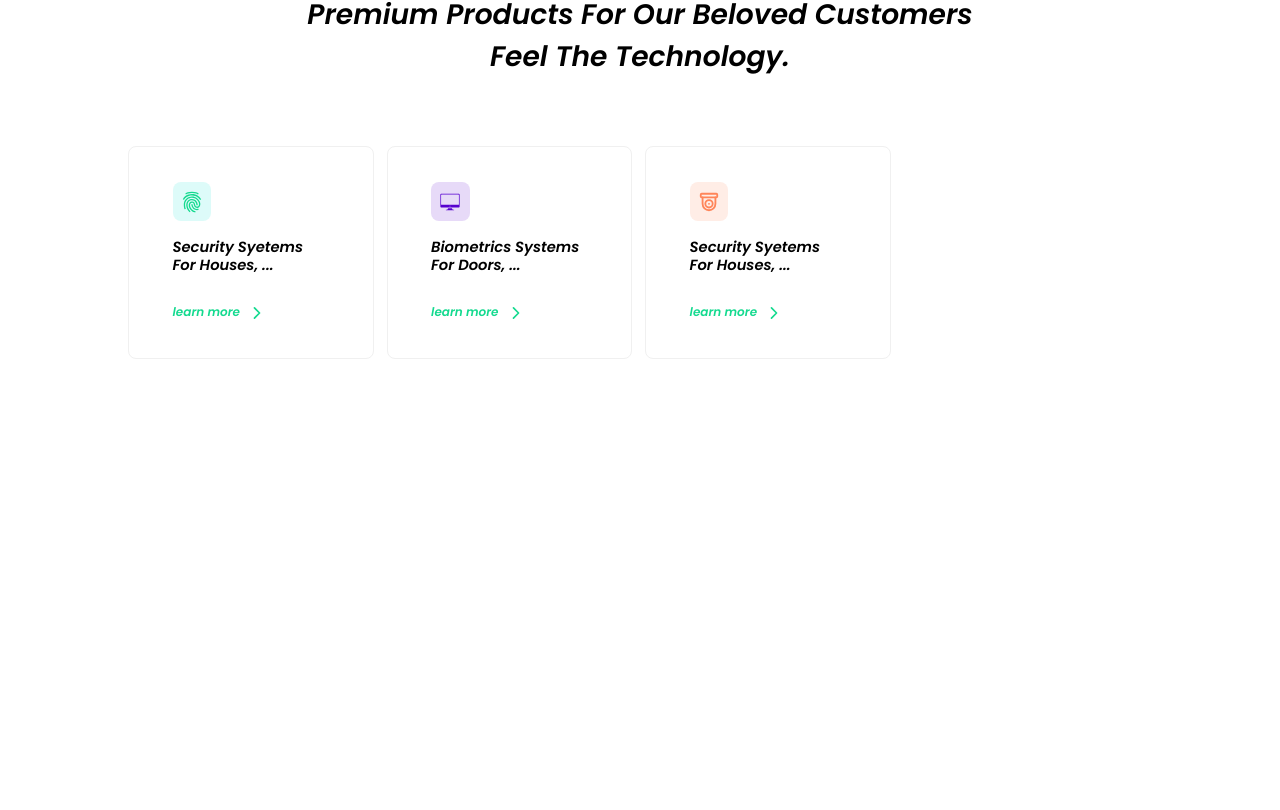
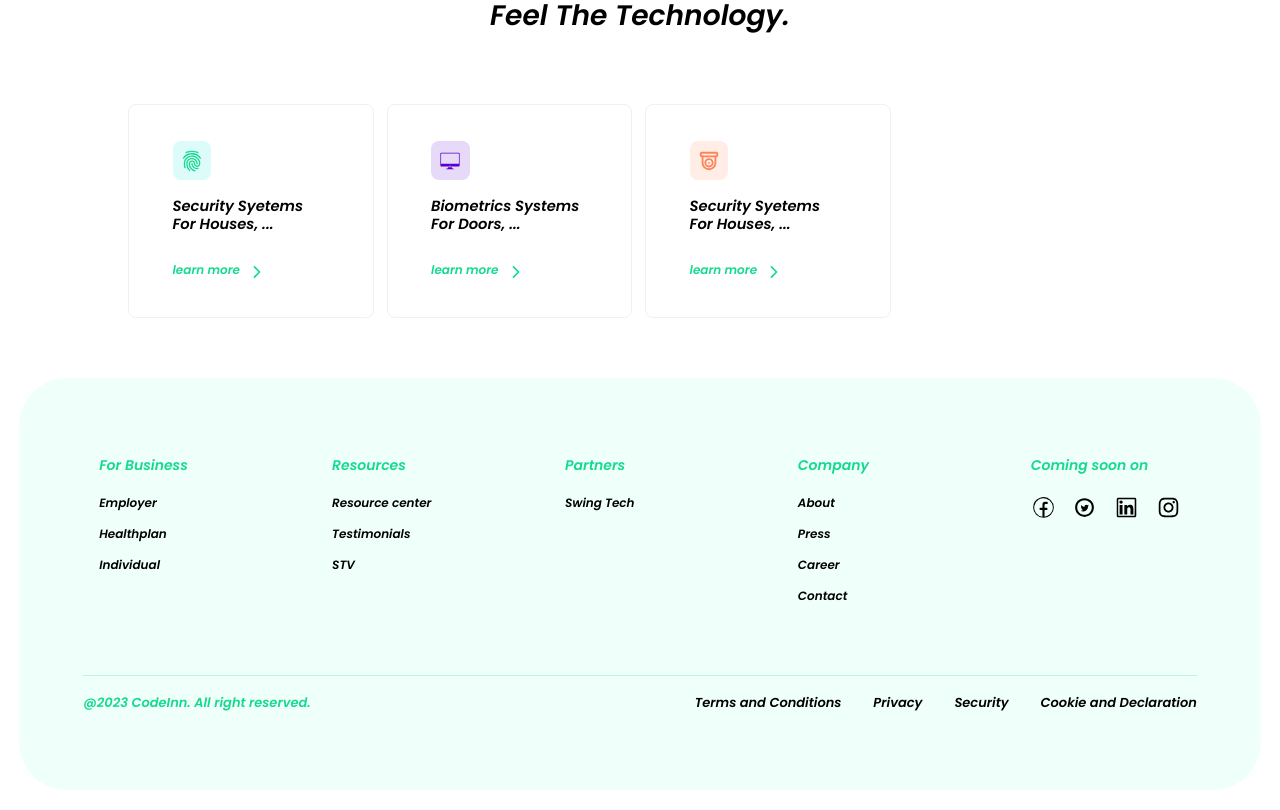
Before and after one commit to aseeljaferz/softlines, a React (Create React App) app in the folder client/landingpage/: page / in a window 1280 px wide. Shown: the part 775-1585 px from the top of the page. Before the commit the page ends 1194 px from the top, so only its background shows below. Built offline with nearby package versions, Linux system fonts and the light colour scheme.

Commit message:
first footer commit

```diff
--- a/client/landingpage/src/App.jsx
+++ b/client/landingpage/src/App.jsx
@@ -5,6 +5,10 @@ import {IoMailOutline, IoChevronForwardCircle, IoStar}
 import {BsChatRightTextFill} from 'react-icons/bs';
 import {IconContext} from 'react-icons';
 import {HiMenuAlt1} from 'react-icons/hi';
+import {CiFacebook} from 'react-icons/ci';
+import {TiSocialTwitterCircular} from 'react-icons/ti';
+import {AiOutlineLinkedin} from 'react-icons/ai';
+import {AiOutlineInstagram} from 'react-icons/ai';
 import Card from './component/Card'
 import desktop from './images/desktop.png'
 
@@ -183,6 +187,7 @@ function App() {
               <motion.span variants={letter}>t</motion.span>
               <motion.span variants={letter}>e</motion.span>
             </motion.span>
+            <div className='secondLine'>
             <motion.span variants={lastName} initial="initial" animate='animate' className='first'>
               <motion.span variants={letter}>T</motion.span>
               <motion.span variants={letter}>e</motion.span>
@@ -199,8 +204,9 @@ function App() {
               <motion.span variants={letter}>s</motion.span>
               <motion.span variants={letter}>.</motion.span>
             </motion.span>
+            </div>
           </motion.h2>
-          <motion.p variants={fadeInUp}>ALerting today for Better Tomorrow <br />Here, Security Never Sleeps</motion.p>
+          <motion.p variants={fadeInUp} className="quote">ALerting today for Better Tomorrow <br />Here, Security Never Sleeps</motion.p>
           <motion.div className='btn_group' variants={stagger}>
             <motion.div className='btn btn_primary' variants={btnGroup} whileHover={{scale:1.05}} whileTap={{scale:0.95}}>Live Chat
               <IconContext.Provider value={{color:"#14da8f", size:"18px"}}>
@@ -227,15 +233,89 @@ function App() {
         </div>
 
         <motion.div className='right_content_wrapper'>
-          <motion.img src={desktop} style={{height:450}} alt="desktop" initial={{x:200, opacity:0}} animate={{x:0, opacity:1}} transition={{duration:.5, delay:0.8}}/>
+          <motion.img src={desktop} /*style={{height:450}}*/className="imgStyle" alt="desktop" initial={{x:200, opacity:0}} animate={{x:0, opacity:1}} transition={{duration:.5, delay:0.8}}/>
         </motion.div>
 
       </motion.div>
 
        <Card/>
 
-      <footer>
+      <footer className='footer'>
+        <div className='sb_footer section_padding'>
+          <div className='sb_footer-links'>
+            <div className='sb_footer-links_div'>
+              <h4>For Business</h4>
+              <a href="/employer" className='link'>
+                <p>Employer</p>
+              </a>
+              <a href="/healthplan" className='link'>
+                <p>Healthplan</p>
+              </a>
+              <a href="/individual" className='link'>
+                <p>Individual</p>
+              </a>
+            </div>
+            <div className='sb_footer-links_div'>
+              <h4>Resources</h4>
+              <a href="/resource" className='link'>
+                <p>Resource center</p>
+              </a>
+              <a href="/resource" className='link'>
+                <p>Testimonials</p>
+              </a>
+              <a href="/resource" className='link'>
+                <p>STV</p>
+              </a>
+            </div>
+            <div className='sb_footer-links_div'>
+              <h4>Partners</h4>
+              <a href="/employer" className='link'>
+                <p>Swing Tech</p>
+              </a>
+            </div>
+            <div className='sb_footer-links_div'>
+              <h4>Company</h4>
+              <a href="/about" className='link'>
+                <p>About</p>
+              </a>
+              <a href="/press" className='link'>
+                <p>Press</p>
+              </a>
+              <a href="/career" className='link'>
+                <p>Career</p>
+              </a>
+              <a href="/contact" className='link'>
+                <p>Contact</p>
+              </a>
+            </div>
+            <div className='sb_footer-links_div'>
+              <h4>Coming soon on</h4>
+              <div className='socialmedia'>
+                <p><CiFacebook style={{fontSize:"25px"}} /></p>
+                <p><TiSocialTwitterCircular style={{fontSize:"25px"}}/></p>
+                <p><AiOutlineLinkedin style={{fontSize:"25px"}}/></p>
+                <p><AiOutlineInstagram style={{fontSize:"25px"}}/></p>
+              </div>
+            </div>
+          </div>
 
+          <hr />
+
+          <div className='sb_footer-below'>
+            <div className='sb_footer-copyright'>
+              <p>
+                @{new Date().getFullYear()} CodeInn. All right reserved.
+              </p>
+            </div>
+            <div className='sb_footer-below-links'>
+              <a href="/terms"><div>Terms and Conditions</div></a>
+              <a href="/privacy"><div>Privacy</div></a>
+              <a href="/security"><div>Security</div></a>
+              <a href="/cookie"><div>Cookie and Declaration</div></a>
+            </div>
+          </div>
+
+        </div>
       </footer>
 
     </motion.div>
--- a/client/landingpage/src/App.scss
+++ b/client/landingpage/src/App.scss
@@ -149,7 +149,7 @@ header{
             }
         }
         p{
-            font-size: 1.02vw;
+            font-size: 1.1vw auto;
             color: #333;
             margin: 20px 0 30px 0;
         }
@@ -182,7 +182,7 @@ header{
             margin-top: 50px;
             p.total_review{
                 font-weight: 600;
-                font-size: 20px;
+                font-size: 0px;
                 color: $black;
                 margin: 0;
             }
@@ -218,6 +218,13 @@ header{
     }
 }
 
+.imgStyle{
+    height: 450px auto;
+}
+
+.secondLine{
+    margin: 10px auto;
+}
 
 //service_container
 .service_container{
@@ -323,3 +330,153 @@ header{
         }
     }
 }
+
+
+//Footer css
+
+.section_padding{
+    padding: 4rem 4rem;
+}
+
+.footer{
+    background-color: $light_green;
+    width: 97%;
+    margin-left: 1.5%;
+    margin-bottom: 20px;
+    border-radius: 3rem;
+}
+
+.sb_footer{
+    display: flex;
+    flex-direction: column;
+}
+
+.sb_footer-links{
+    display: flex;
+    justify-content: space-between;
+    align-items: flex-start;
+    flex-direction: row;
+    flex-wrap: wrap;
+    width: 100%;
+    text-align: left;
+    margin-bottom: 2rem;
+}
+
+.sb_footer-links_div{
+    width: 150px;
+    margin: 1rem;
+    display: flex;
+    justify-content: flex-start;
+    flex-direction: column;
+    color: $dark_green;
+}
+
+.link{
+    color: $black;
+    text-decoration: none;
+}
+
+.socialmedia{
+    display: flex;
+    flex-direction: row;
+    justify-content: space-between;
+}
+
+.socialmedia p{
+    font-size: 100px;
+}
+
+.socialmedia img{
+    width: 80%;
+}
+
+.sb_footer-links_div h4{
+    font-size: 14px;
+    line-height: 15px;
+    margin-bottom: 0.9rem;
+}
+
+.sb_footer-links_div p{
+    font-size: 12px;
+    color: $black;
+    line-height: 15px;
+    margin: 0.5rem 0;
+    cursor: pointer;
+}
+
+.sb_footer-below{
+    display: flex;
+    justify-content: row;
+    justify-content: space-between;
+    margin-top: 0.2rem;
+}
+
+.sb_footer-below-links{
+    display: flex;
+    flex-direction: row;
+}
+
+.sb_footer-below-links a{
+    font-size: 13px;
+    line-height: 15px;
+    text-decoration: none;
+    margin-left: 2rem;
+    color: $black;
+    font-weight: 600;
+}
+
+hr{
+    color: $dark_green;
+    width: 100%;
+}
+
+.sb_footer-copyright p{
+    font-size: 13px;
+    line-height: 15px;
+    color: $dark_green;
+    font-weight: 600;
+}
+
+@media screen and (max-width: 850px) {
+    .sb_footer-heading h1{
+        font-size: 44px;
+        line-height: 50px;
+    }
+}
+
+@media screen and (max-width: 850px) {
+    .sb_footer-heading h1{
+        font-size: 34px;
+        line-height: 42px;
+    }
+
+    .sb_footer-links div{
+        margin: 1rem 0;
+    }
+
+    .sb_footer-btn p{
+        font-size: 14px;
+        line-height: 20px;
+    }
+
+    .sb_footer-below{
+        flex-direction: column;
+        justify-content: left;
+    }
+
+    .sb_footer-below-links{
+        flex-direction: column;
+    }
+
+    .sb_footer-below-links p{
+        margin-left: 0rem;
+        margin-top: 1rem;
+    }
+}
+
+@media screen  and (max-width:400px) {
+    .sb_footer-heading h1{
+        font-size: 27px;
+        line-height: 38px;
+    }
+}
```
